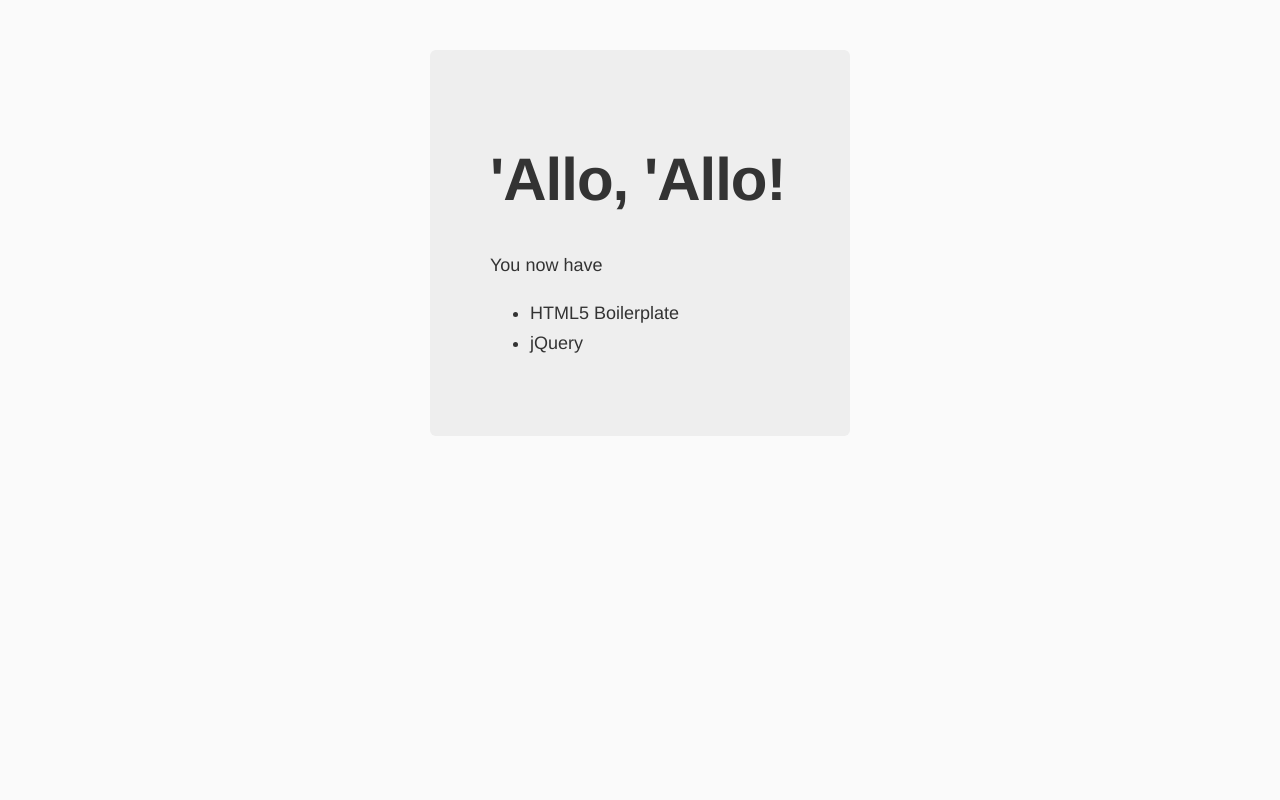
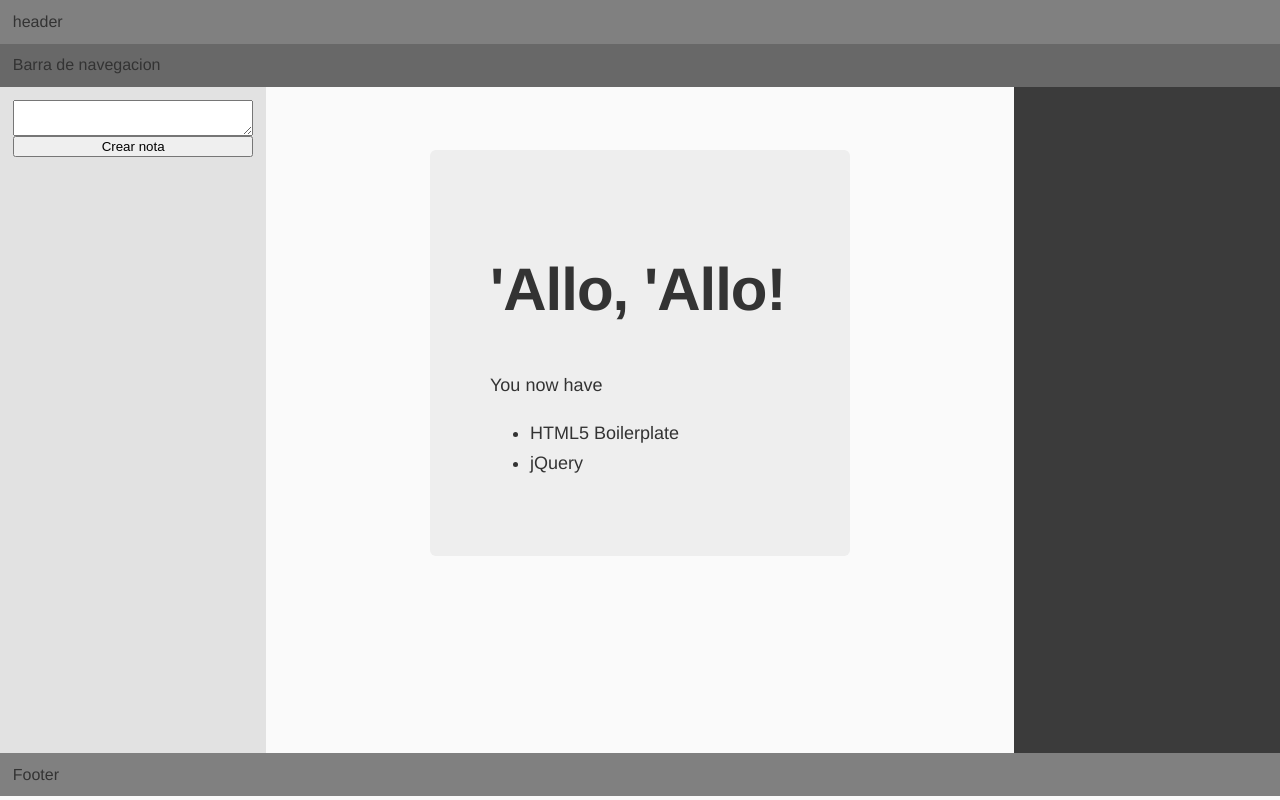
Before and after one commit to Miguelfs96/app_formacion_cliente, a website: page app/index.html in a window 1280 px wide. Drawn offline with nearby package versions, Linux system fonts and the light colour scheme.

Commit message:
basic style + content-left

```diff
--- a/app/index.html
+++ b/app/index.html
@@ -1,17 +1,26 @@
 <!doctype html>
 <html lang="">
+
 <head>
   <meta charset="utf-8">
   <meta name="description" content="">
   <meta name="viewport" content="width=device-width, initial-scale=1">
-    <title>app_formacion_cliente</title>
+  <title>Index</title>
   <link rel="apple-touch-icon" href="apple-touch-icon.png">
   <!-- Place favicon.ico in the root directory -->
   <!-- build:css styles/main.css -->
   <link rel="stylesheet" href="styles/main.css">
   <!-- endbuild -->
 </head>
+
 <body>
+  <header> header</header>
+  <nav class="navigation-menu">Barra de navegacion</nav>
+  <section class="main">
+    <aside class="content-left" id="content-left"></aside>
+
+    <main>
+
       <!--[if IE]>
       <p class="browserupgrade">You are using an <strong>outdated</strong> browser. Please <a href="http://browsehappy.com/">upgrade your browser</a> to improve your experience.</p>
     <![endif]-->
@@ -23,11 +32,23 @@
           <li>jQuery</li>
         </ul>
       </div>
+
+    </main>
+
+    <aside class="content-right"></aside>
+
+  </section>
+
+  <footer>Footer</footer>
+
+
   <!-- build:js scripts/vendor.js -->
   <script type="text/javascript" src="/node_modules/jquery/dist/jquery.min.js"></script>
   <!-- endbuild -->
   <!-- build:js scripts/main.js -->
   <script src="scripts/main.js"></script>
+  <script src="scripts/notas.js"></script>
   <!-- endbuild -->
 </body>
+
 </html>
--- /dev/null
+++ b/app/scripts/notas.js
@@ -0,0 +1,53 @@
+const contEsq = document.getElementById("content-left");
+
+const generateDiv = () => {
+  return document.createElement('div')
+};
+const generateButton = () => {
+  return document.createElement("button")
+};
+
+
+window.onload = () => {
+  let container = generateDiv();
+  let button = generateButton();
+  let textInput = document.createElement('textarea');
+
+  container.classList.add("editor");
+  textInput.setAttribute("id", "newNote")
+  button.setAttribute("id", "addNote");
+  button.innerHTML = "Crear nota";
+
+
+  button.addEventListener("click", (event) => addNote(textInput.value));
+
+  container.appendChild(textInput);
+  container.appendChild(button);
+  contEsq.appendChild(container);
+}
+
+
+const addNote = (txt) => {
+  let newNote = generateDiv();
+  let button = generateButton();
+  let text = document.createElement('p');
+
+  button.hasAttribute("id", "btnDel");
+  button.innerHTML = "borrar";
+  newNote.classList.add("note");
+  text.setAttribute("id", "text");
+  text.innerHTML = txt;
+
+  button.addEventListener("click", (event) => removeNote(newNote));
+
+  newNote.appendChild(text);
+  contEsq.appendChild(newNote)
+    .appendChild(button);
+}
+
+
+const removeNote = (element) => {
+  let padre = element.parentNode;
+  padre.removeChild(element);
+
+}
--- a/app/styles/main.css
+++ b/app/styles/main.css
@@ -1,3 +1,56 @@
+header{
+  padding: 1%;
+  background-color: grey;
+}
+
+nav {
+  padding: 1%;
+  background-color: rgb(104, 104, 104);
+}
+
+.content-left{
+  width: 20%;
+  padding: 1%;
+  height: 80vh;
+  background-color: #e2e2e2 ;
+}
+.main{
+  display: flex;
+  flex-direction: row;
+}
+main{
+  width: 60%;
+  padding: 1%;
+  height: 80vh;
+}
+.content-right{
+  width: 20%;
+  padding: 1%;
+  height: 80vh;
+  background-color: #3b3b3b ;
+}
+
+footer{
+  padding: 1%;
+  background-color: grey;
+}
+
+.note{
+  display: flex;
+  flex-direction: column;
+  margin-top:2% ;
+  padding: 1%;
+  background-color: whitesmoke;
+  border: solid 1px black;
+}
+
+.editor{
+  display: flex;
+  flex-direction: column;
+}
+
+/* ------------------------------------------------------------------- */
+
 .browserupgrade {
   margin: 0.2em 0;
   background: #ccc;
@@ -6,9 +59,12 @@
 }
 
 body {
+  display: flex;
+  flex-direction: column;
   background: #fafafa;
   font-family: "Helvetica Neue", Helvetica, Arial, sans-serif;
   color: #333;
+  margin: 0px;
 }
 
 .hero-unit {
```
Lines whose indentation alone changed are shown as unchanged.
